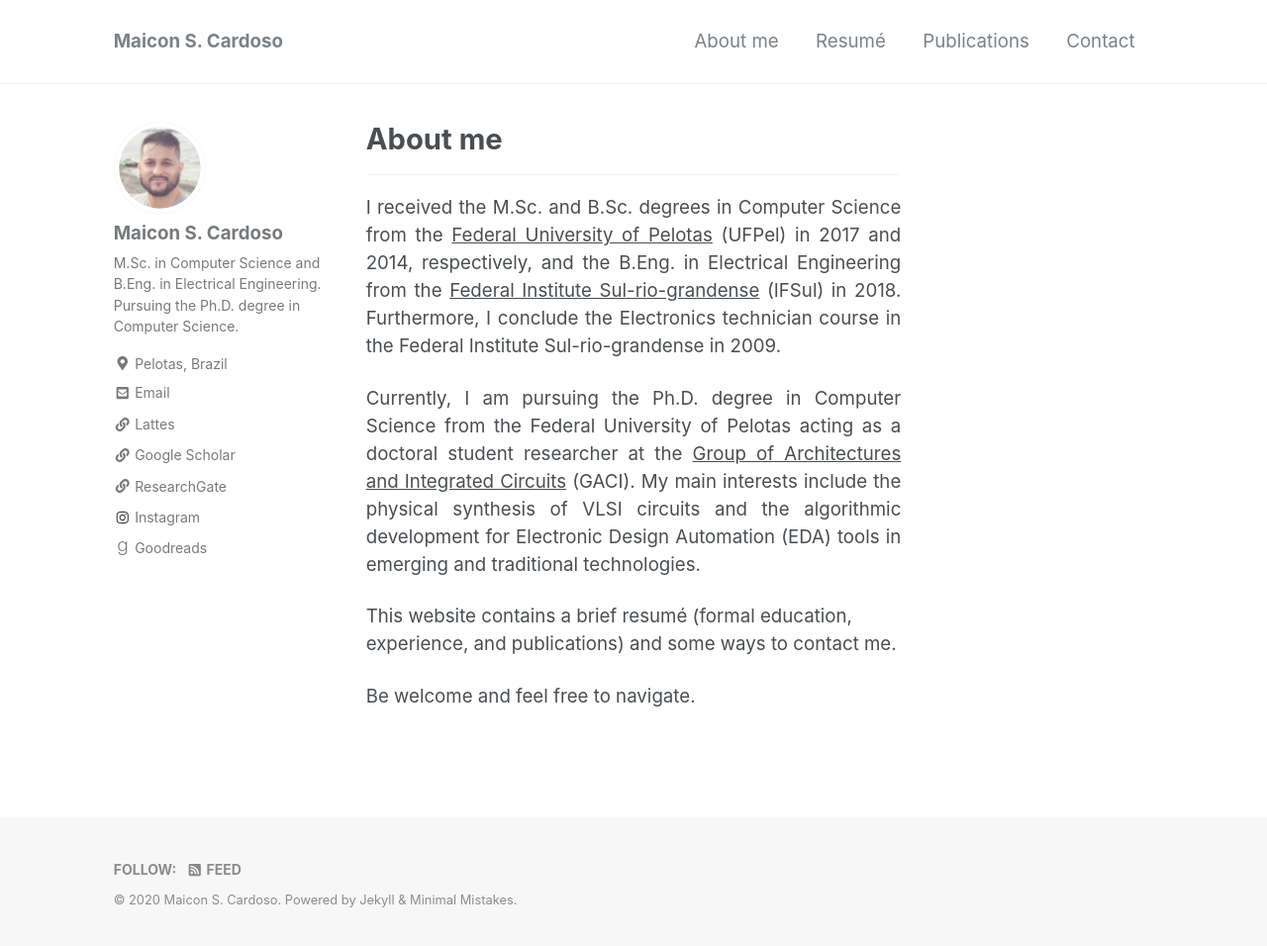
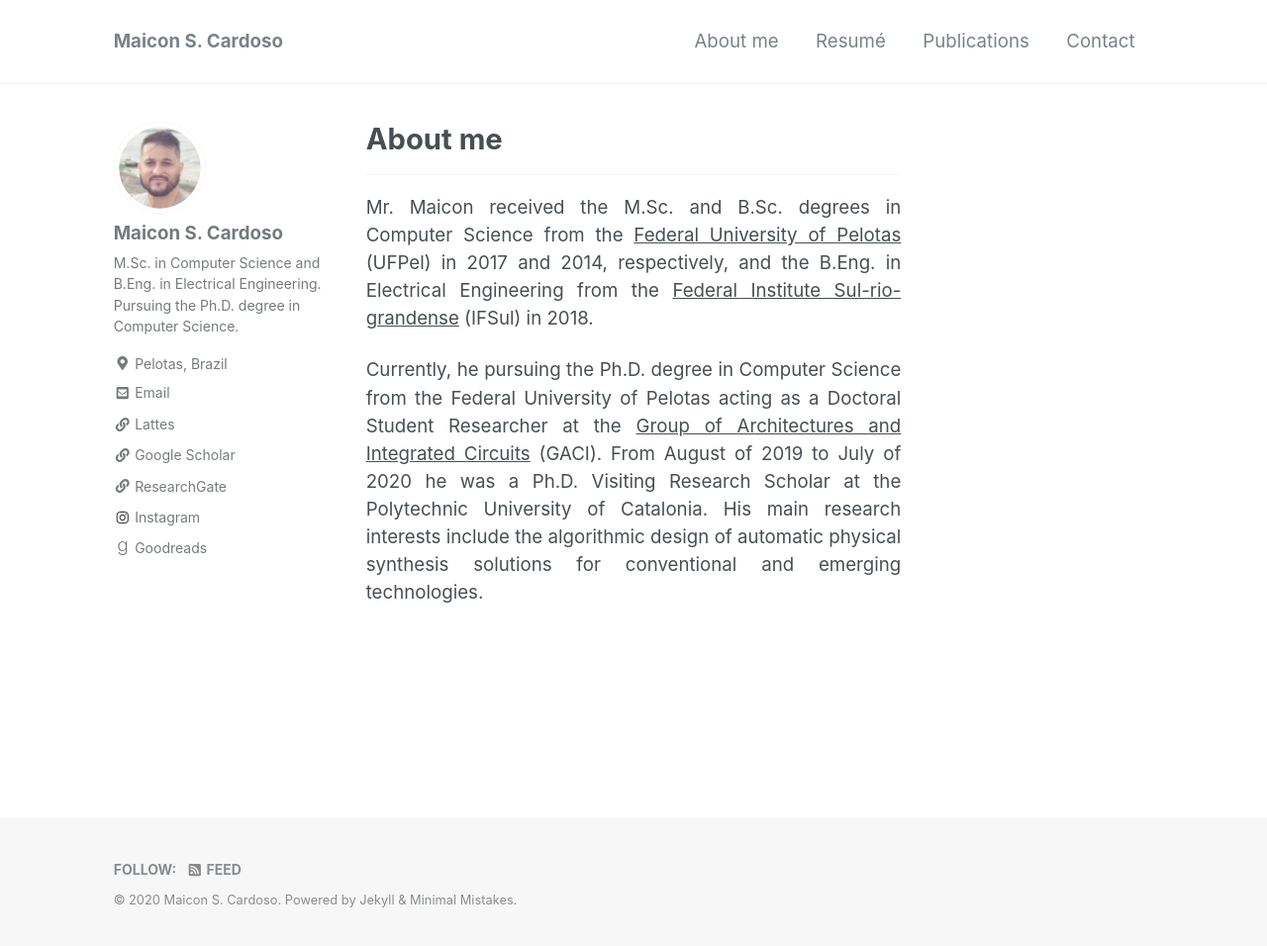
Before and after one commit to maiconsc/me, a Jekyll site: the page built from index.MD, in a window 1280 px wide and 957 px high. Shown: the whole window at 99% size. Built offline with Jekyll 4.4.1, drawn with Linux system fonts in a browser that asks for light colours; nearby versions of some CDN libraries; our own code applies the rules of GitHub Pages for plain Markdown files.

Commit message:
Update index.MD
update

```diff
--- a/index.MD
+++ b/index.MD
@@ -8,13 +8,8 @@ author_profile: true
 
 <hr>
 
-I received the M.Sc. and B.Sc. degrees in Computer Science from the [Federal University of Pelotas](https://ufpel.edu.br){:target="\_blank"} (UFPel) in 2017 and 2014, respectively, and the B.Eng. in Electrical Engineering from the [Federal Institute Sul-rio-grandense](https://ifsul.edu.br){:target="\_blank"} (IFSul) in 2018. Furthermore, I conclude the Electronics technician course in the Federal Institute Sul-rio-grandense in 2009.
+Mr. Maicon received the M.Sc. and B.Sc. degrees in Computer Science from the [Federal University of Pelotas](https://ufpel.edu.br){:target="\_blank"} (UFPel) in 2017 and 2014, respectively, and the B.Eng. in Electrical Engineering from the [Federal Institute Sul-rio-grandense](https://ifsul.edu.br){:target="\_blank"} (IFSul) in 2018.
 {: .text-justify}
 
-Currently, I am pursuing the Ph.D. degree in Computer Science from the Federal University of Pelotas acting as a doctoral student researcher at the [Group of Architectures and Integrated Circuits](https://wp.ufpel.edu.br/gaci/){:target="\_blank"} (GACI). My main interests include the physical synthesis of VLSI circuits and the algorithmic development for Electronic Design Automation (EDA) tools in emerging and traditional technologies.
+Currently, he pursuing the Ph.D. degree in Computer Science from the Federal University of Pelotas acting as a Doctoral Student Researcher at the [Group of Architectures and Integrated Circuits](https://wp.ufpel.edu.br/gaci/){:target="\_blank"} (GACI). From August of 2019 to July of 2020 he was a Ph.D. Visiting Research Scholar at the Polytechnic University of Catalonia. His main research interests include the algorithmic design of automatic physical synthesis solutions for conventional and emerging technologies.
 {: .text-justify}
-
-This website contains a brief resumé (formal education, experience, and publications) and some ways to contact me.
-
-Be welcome and feel free to navigate.
-{: .text-justify}
```
